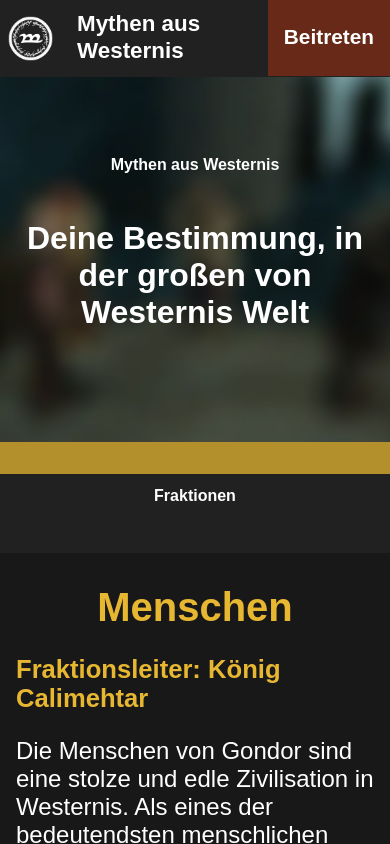
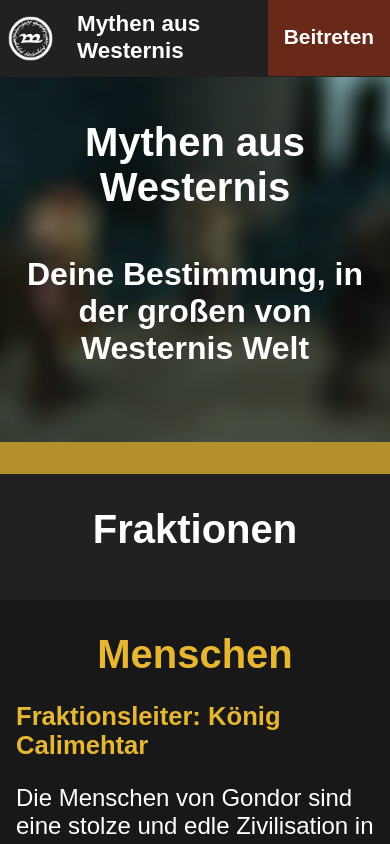
Before and after one commit to DannyINF/maw-rp-de, a Next.js app: page / in a window 390 px wide. Shown: the top 844 px of the page. Built offline with nearby package versions, Linux system fonts and the light colour scheme.

Commit message:
feat(globals) responsive improvement

```diff
--- a/src/styles/globals.scss
+++ b/src/styles/globals.scss
@@ -16,10 +16,24 @@
 
 	//fonts
 	--font-family: 'Proxima Nova', sans-serif;
+	--font-size-small-text: 1rem;
+	--font-size-medium-text: 1.15rem;
 	--font-size-large-text: 1.3rem;
 	--font-weight-bold: 700;
-	--font-size-large-text: 1.3rem;
+	--font-size-headline: 3.5rem;
 	--font-weight-extrabold: 800;
+
+	@media (max-width: 576px) {
+		--font-size-headline: 2.5rem;
+	}
+
+	@media (min-width: 577px) and (max-width: 768px) {
+		--font-size-headline: 2.8rem;
+	}
+
+	@media (min-width: 769px) and (max-width: 1400px) {
+		--font-size-headline: 3.2rem;
+	}
 
 	//spacing
 	--spacing-small: 0.5rem;
```
